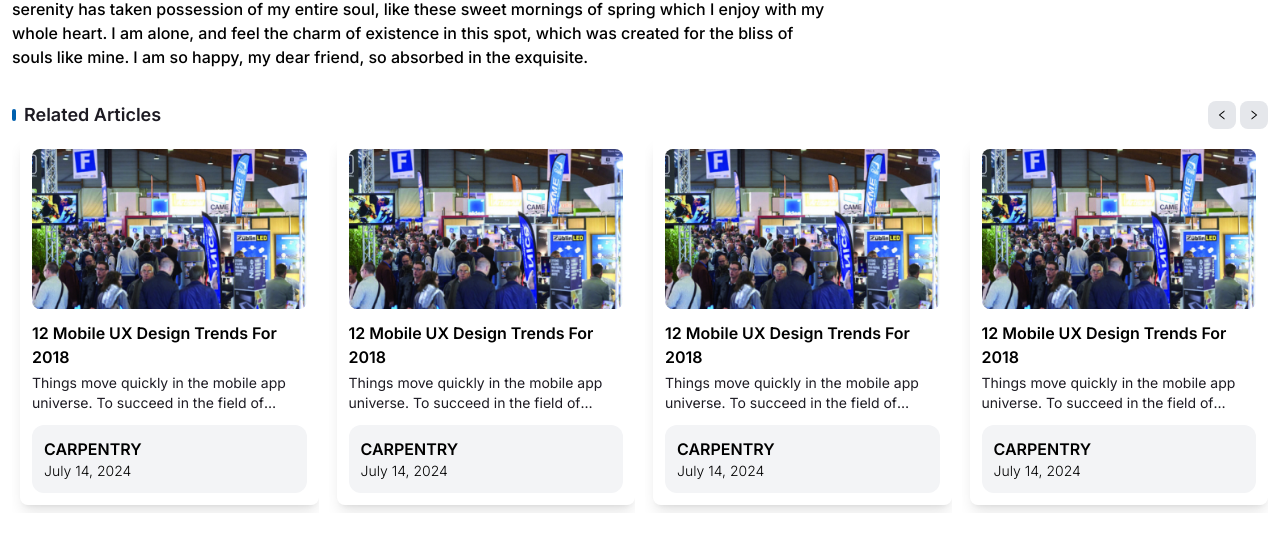
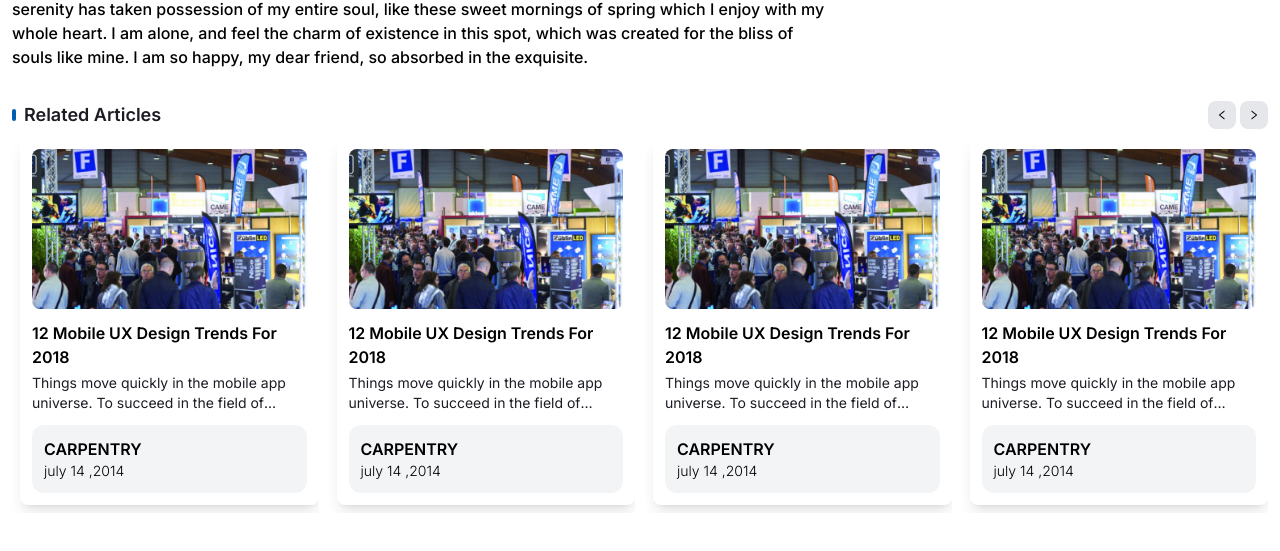
Before and after one commit to Rajtheappideas/artisans_bois_article, a Next.js app: page /articles/1 in a window 1280 px wide. Shown: the part 1537-2088 px from the top of the page. Built offline with nearby package versions, Linux system fonts and the light colour scheme.

Commit message:
give links to all components

```diff
--- a/src/app/articles/page.tsx
+++ b/src/app/articles/page.tsx
@@ -2,13 +2,13 @@
 import { usePathname, useRouter } from "next/navigation";
 
 const Articles = () => {
-  // const pathname = usePathname();
-  // const router = useRouter();
+  const pathname = usePathname();
+  const router = useRouter();
 
-  // if (pathname === "/articles") {
-  //   return router.push("/");
-  // }
-  return <div>Articles</div>
+  if (pathname === "/articles") {
+    return router.push("/");
+  }
+  // return <div>Articles</div>
 };
 
 export default Articles;
--- a/src/components/Home/NewPosts.tsx
+++ b/src/components/Home/NewPosts.tsx
@@ -16,12 +16,66 @@ const NewPosts = () => {
       </div>
       {/* posts */}
       <div className="w-full h-full grid lg:grid-cols-2 gap-5 place-items-start items-start">
-        <SingalPost image={category1} />
-        <SingalPost image={category1} />
-        <SingalPost image={category1} />
-        <SingalPost image={category1} />
-        <SingalPost image={category1} />
-        <SingalPost image={category1} />
+        <SingalPost
+          image={category1}
+          title="12 Mobile UX Design Trends For 2018"
+          category="carpentry"
+          date="july 14 ,2014"
+          from="home"
+          description="   Things move quickly in the mobile app universe. To succeed in the
+            field of mobile UX design, designers must have the foresight and
+            prepare for new challenges around the corner"
+        />
+        <SingalPost
+          image={category1}
+          title="12 Mobile UX Design Trends For 2018"
+          category="carpentry"
+          date="july 14 ,2014"
+          from="home"
+          description="   Things move quickly in the mobile app universe. To succeed in the
+            field of mobile UX design, designers must have the foresight and
+            prepare for new challenges around the corner"
+        />
+        <SingalPost
+          image={category1}
+          title="12 Mobile UX Design Trends For 2018"
+          category="carpentry"
+          date="july 14 ,2014"
+          from="home"
+          description="   Things move quickly in the mobile app universe. To succeed in the
+            field of mobile UX design, designers must have the foresight and
+            prepare for new challenges around the corner"
+        />
+        <SingalPost
+          image={category1}
+          title="12 Mobile UX Design Trends For 2018"
+          category="carpentry"
+          date="july 14 ,2014"
+          from="home"
+          description="   Things move quickly in the mobile app universe. To succeed in the
+            field of mobile UX design, designers must have the foresight and
+            prepare for new challenges around the corner"
+        />
+        <SingalPost
+          image={category1}
+          title="12 Mobile UX Design Trends For 2018"
+          category="carpentry"
+          date="july 14 ,2014"
+          from="home"
+          description="   Things move quickly in the mobile app universe. To succeed in the
+            field of mobile UX design, designers must have the foresight and
+            prepare for new challenges around the corner"
+        />
+        <SingalPost
+          image={category1}
+          title="12 Mobile UX Design Trends For 2018"
+          category="carpentry"
+          date="july 14 ,2014"
+          from="home"
+          description="   Things move quickly in the mobile app universe. To succeed in the
+            field of mobile UX design, designers must have the foresight and
+            prepare for new challenges around the corner"
+        />
       </div>
       {/* image */}
       <Image src={postImage} alt="" loading="lazy" className="w-full h-fit" />
--- a/src/components/Home/SingalCategory.tsx
+++ b/src/components/Home/SingalCategory.tsx
@@ -20,7 +20,7 @@ const SingalCategory = ({
   return (
     <div className="w-full bg-white cursor-pointer overflow-hidden h-full rounded-lg shadow-lg p-3">
       <Link
-        href={`/articles/${title.split(/[\s,]+/).join("-")}`}
+        href={`/category/${title.split(/[\s,]+/).join("-")}`}
         className="w-full h-full  space-y-3"
       >
         <div className=" relative 2xl:h-80 md:h-60 h-40 w-full">
--- a/src/components/Home/SingalPost.tsx
+++ b/src/components/Home/SingalPost.tsx
@@ -1,13 +1,29 @@
 import React from "react";
 import Image, { StaticImageData } from "next/image";
+import Link from "next/link";
 
 interface singalPostsProps {
   image: StaticImageData;
   from?: String;
+  title: String;
+  description: String;
+  category: String;
+  date: String;
 }
 
-const SingalPost = ({ image, from }: singalPostsProps) => {
+const SingalPost = ({
+  image,
+  from,
+  category,
+  date,
+  description,
+  title,
+}: singalPostsProps) => {
   return (
+    <Link
+      href={`/articles/${title?.split(/[\s,]+/).join("-")}`}
+      className="w-full h-auto"
+    >
       <div
         className={`w-full cursor-pointer ${
           from === "articles" ? "flex-col" : " xl:flex-row flex-col"
@@ -28,19 +44,16 @@ const SingalPost = ({ image, from }: singalPostsProps) => {
         </div>
         <div className="space-y-1 flex flex-col justify-between flex-1 h-full gap-2 items-start ">
           <div className="h-full flex-1 space-y-1">
-          <p className="font-semibold">12 Mobile UX Design Trends For 2018</p>
-          <p className="text-blackText line-clamp-2 text-sm">
-            Things move quickly in the mobile app universe. To succeed in the
-            field of mobile UX design, designers must have the foresight and
-            prepare for new challenges around the corner
-          </p>
+            <p className="font-semibold">{title}</p>
+            <p className="text-blackText line-clamp-2 text-sm">{description}</p>
           </div>
           <div className="w-full rounded-xl bg-gray-100 md:p-3 p-1 mt-auto flex-initial">
-          <p className="font-semibold">CARPENTRY</p>
-          <p className="font-light text-sm">July 14, 2024</p>
+            <p className="font-semibold uppercase">{category}</p>
+            <p className="font-light text-sm">{date}</p>
           </div>
         </div>
       </div>
+    </Link>
   );
 };
 
--- a/src/components/RelatedArticles.tsx
+++ b/src/components/RelatedArticles.tsx
@@ -6,6 +6,7 @@ import { Navigation } from "swiper/modules";
 import "swiper/css";
 import "swiper/css/navigation";
 import SingalPost from "./Home/SingalPost";
+import Link from "next/link";
 
 const RelatedArticles = () => {
   const prevRef = useRef(null);
@@ -71,19 +72,76 @@ const RelatedArticles = () => {
         }}
       >
         <SwiperSlide className="w-full py-2 pl-2 overflow-hidden">
-          <SingalPost from="articles" image={category1} />
+          <SingalPost
+            from="articles"
+            description="Things move quickly in the mobile app universe. To succeed in the
+              field of mobile UX design, designers must have the foresight and
+              prepare for new challenges around the corner"
+            title="12 Mobile UX Design Trends For 2018"
+            category="carpentry"
+            date="july 14 ,2014"
+            image={category1}
+          />
         </SwiperSlide>
         <SwiperSlide className="w-full py-2 pl-2 overflow-hidden">
-          <SingalPost from="articles" image={category1} />
+          <SingalPost
+            from="articles"
+            description="Things move quickly in the mobile app universe. To succeed in the
+              field of mobile UX design, designers must have the foresight and
+              prepare for new challenges around the corner"
+            title="12 Mobile UX Design Trends For 2018"
+            category="carpentry"
+            date="july 14 ,2014"
+            image={category1}
+          />
         </SwiperSlide>
         <SwiperSlide className="w-full py-2 pl-2 overflow-hidden">
-          <SingalPost from="articles" image={category1} />
+          <SingalPost
+            from="articles"
+            description="Things move quickly in the mobile app universe. To succeed in the
+              field of mobile UX design, designers must have the foresight and
+              prepare for new challenges around the corner"
+            title="12 Mobile UX Design Trends For 2018"
+            category="carpentry"
+            date="july 14 ,2014"
+            image={category1}
+          />
         </SwiperSlide>
         <SwiperSlide className="w-full py-2 pl-2 overflow-hidden">
-          <SingalPost from="articles" image={category1} />
+          <SingalPost
+            from="articles"
+            description="Things move quickly in the mobile app universe. To succeed in the
+              field of mobile UX design, designers must have the foresight and
+              prepare for new challenges around the corner"
+            title="12 Mobile UX Design Trends For 2018"
+            category="carpentry"
+            date="july 14 ,2014"
+            image={category1}
+          />
         </SwiperSlide>
         <SwiperSlide className="w-full py-2 pl-2 overflow-hidden">
-          <SingalPost from="articles" image={category1} />
+          <SingalPost
+            from="articles"
+            description="Things move quickly in the mobile app universe. To succeed in the
+              field of mobile UX design, designers must have the foresight and
+              prepare for new challenges around the corner"
+            title="12 Mobile UX Design Trends For 2018"
+            category="carpentry"
+            date="july 14 ,2014"
+            image={category1}
+          />
+        </SwiperSlide>
+        <SwiperSlide className="w-full py-2 pl-2 overflow-hidden">
+          <SingalPost
+            from="articles"
+            description="Things move quickly in the mobile app universe. To succeed in the
+              field of mobile UX design, designers must have the foresight and
+              prepare for new challenges around the corner"
+            title="12 Mobile UX Design Trends For 2018"
+            category="carpentry"
+            date="july 14 ,2014"
+            image={category1}
+          />
         </SwiperSlide>
       </Swiper>
     </div>
```
Also changed, not shown: src/components/Home/Herosection.tsx (+21 -0 lines), src/components/Home/RecentArticles.tsx (+30 -6 lines), src/components/RecentArticles.tsx (deleted). Lines whose indentation alone changed are shown as unchanged.
